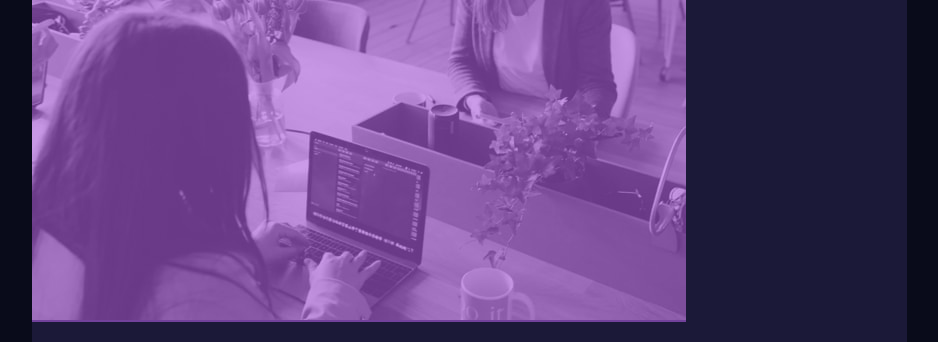
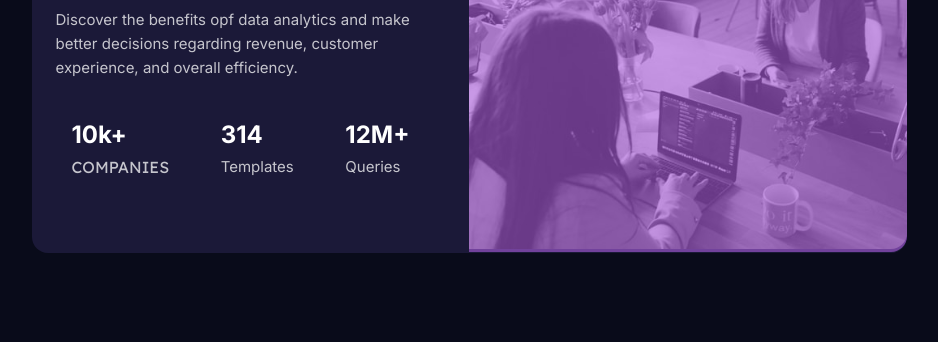
Before and after one commit to dnewbie25/Frontend-Mentor, a plain HTML site: page stats-preview-card-component-main/index.html in a window 1280 px wide. Shown: the part 192-534 px from the top of the page, without its empty margins (171-1109 px from the left). Drawn offline with Linux system fonts and the light colour scheme.

Commit message:
finished the stats preview card

```diff
--- a/stats-preview-card-component-main/index.html
+++ b/stats-preview-card-component-main/index.html
@@ -17,7 +17,7 @@
   <main class="card">
     <div class="accent">
       <div class="image">
-        <img src="/images/image-header-mobile.jpg" alt="image header">
+        <img src="/images/image-header-desktop.jpg" alt="image header">
       </div>
       <div class="background"></div>
     </div>
--- a/stats-preview-card-component-main/style.css
+++ b/stats-preview-card-component-main/style.css
@@ -88,6 +88,11 @@ body{
     flex-wrap: wrap;
 }
 
+.accent,
+.card-body{
+    flex-grow: 1;
+}
+
 .card-body{
     padding: 1.5rem;
     text-align: center;
@@ -139,6 +144,38 @@ body{
     opacity: 0.61;
 }
 
-/* media querie for the stats at 570 */
+/* media queries */
 
-/* media querie for all layout at 678 put desktop image */
+@media (min-width:450px) and (max-width:819px) {
+    .card{
+        max-width: 400px;
+    }
+}
+
+
+@media (min-width:820px){
+    .card{
+        margin-top: 5rem;
+    }
+
+    .card .accent .image img,
+    .card .background{
+        border-radius: 0 1rem 1rem 0;
+    }
+
+    .accent,
+    .card-body{
+        flex-basis: 50%;
+    }
+
+    .card-body{
+        text-align: left;
+        display: block;
+        max-width: 50%;
+        order: -1;
+    }
+
+    .card-body .stats{
+        flex-direction: row;
+    }
+}
```
Also changed, not shown: stats-preview-card-component-main/README-template.md (deleted), stats-preview-card-component-main/README.md, stats-preview-card-component-main/images/preview.PNG (added).
